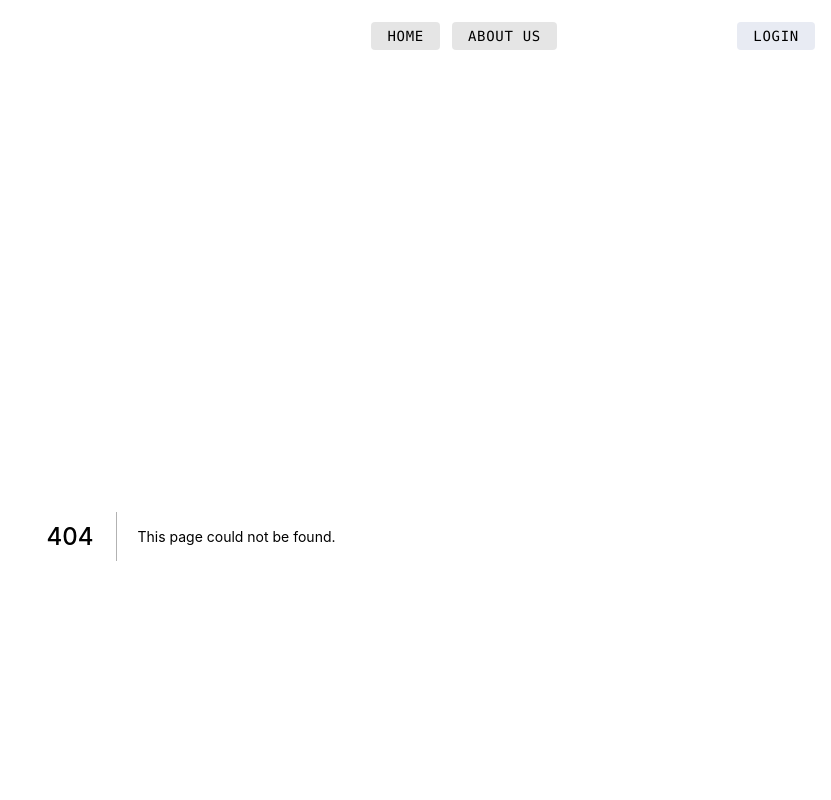
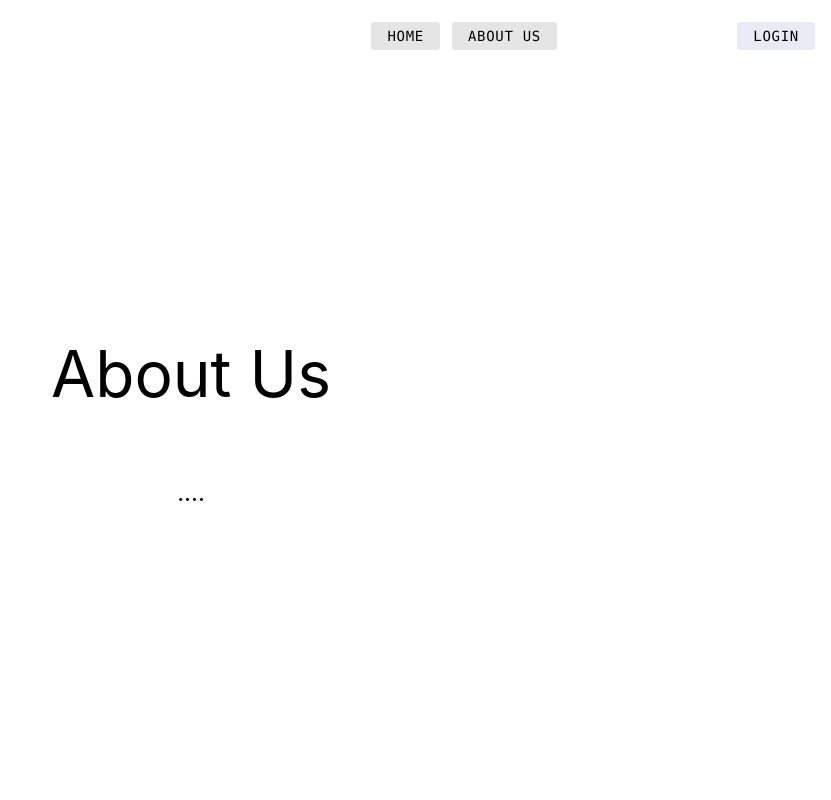
Before and after one commit to karnzx/next-bank, a Next.js app in the folder front-end/: page /about in a window 1280 px wide. Before the commit this address had no page. Shown: the top 800 px of the page, without its empty margins (449-1280 px from the left). Built offline with nearby package versions, Linux system fonts and the light colour scheme.

Commit message:
refactor: 💡 remove unused var & add simple about page

```diff
--- a/front-end/components/navbar.tsx
+++ b/front-end/components/navbar.tsx
@@ -22,6 +22,7 @@ export default function Navbar() {
   const logOut = () => {
     sessionStorage.removeItem("access_token");
     setAuth(false);
+    window.location.href = "/";
   };
 
   return (
--- /dev/null
+++ b/front-end/pages/about/index.tsx
@@ -0,0 +1,14 @@
+import type { NextPage } from "next";
+import styles from "../../styles/Home.module.css";
+
+const About: NextPage = () => {
+  return (
+    <main className={styles.main}>
+      <h1 className={styles.title}>About Us</h1>
+
+      <p className={styles.description}>....</p>
+    </main>
+  );
+};
+
+export default About;
--- a/front-end/pages/login/index.tsx
+++ b/front-end/pages/login/index.tsx
@@ -3,7 +3,6 @@ import React, { useContext, useRef, useState } from "react";
 import axios, { AxiosError, AxiosResponse } from "axios";
 import config from "../../config";
 import { AuthContext } from "../_app";
-import Link from "next/link";
 
 const Login: NextPage = () => {
   const [loginError, setLoginError] = useState("");
@@ -91,7 +90,7 @@ const Login: NextPage = () => {
                 />
               </div>
             </div>
-            {loginError != null ? (
+            {loginError != "" ? (
               <div className="text-center pb-5">
                 <p className="text-red-500">{loginError}</p>
               </div>
```
